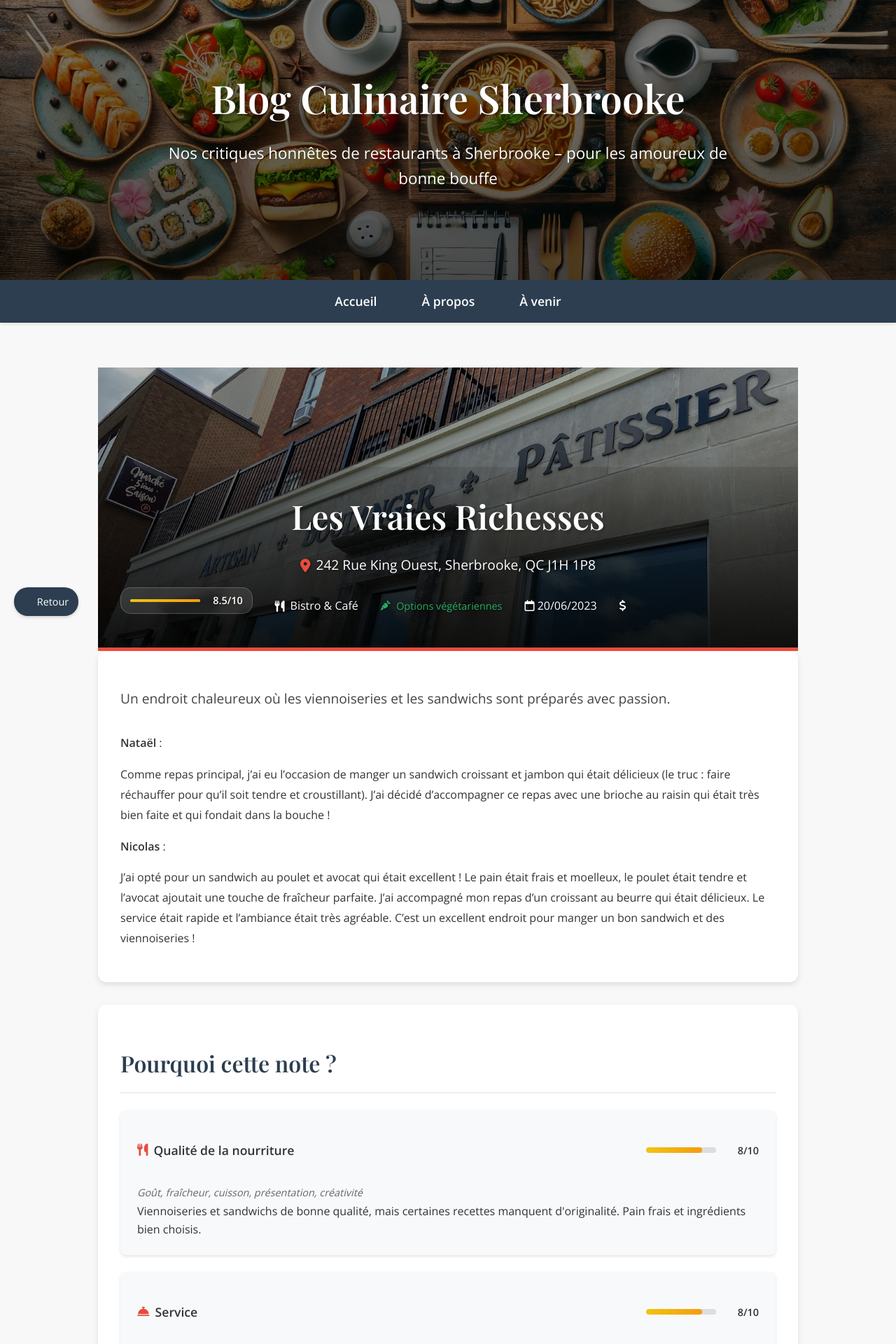
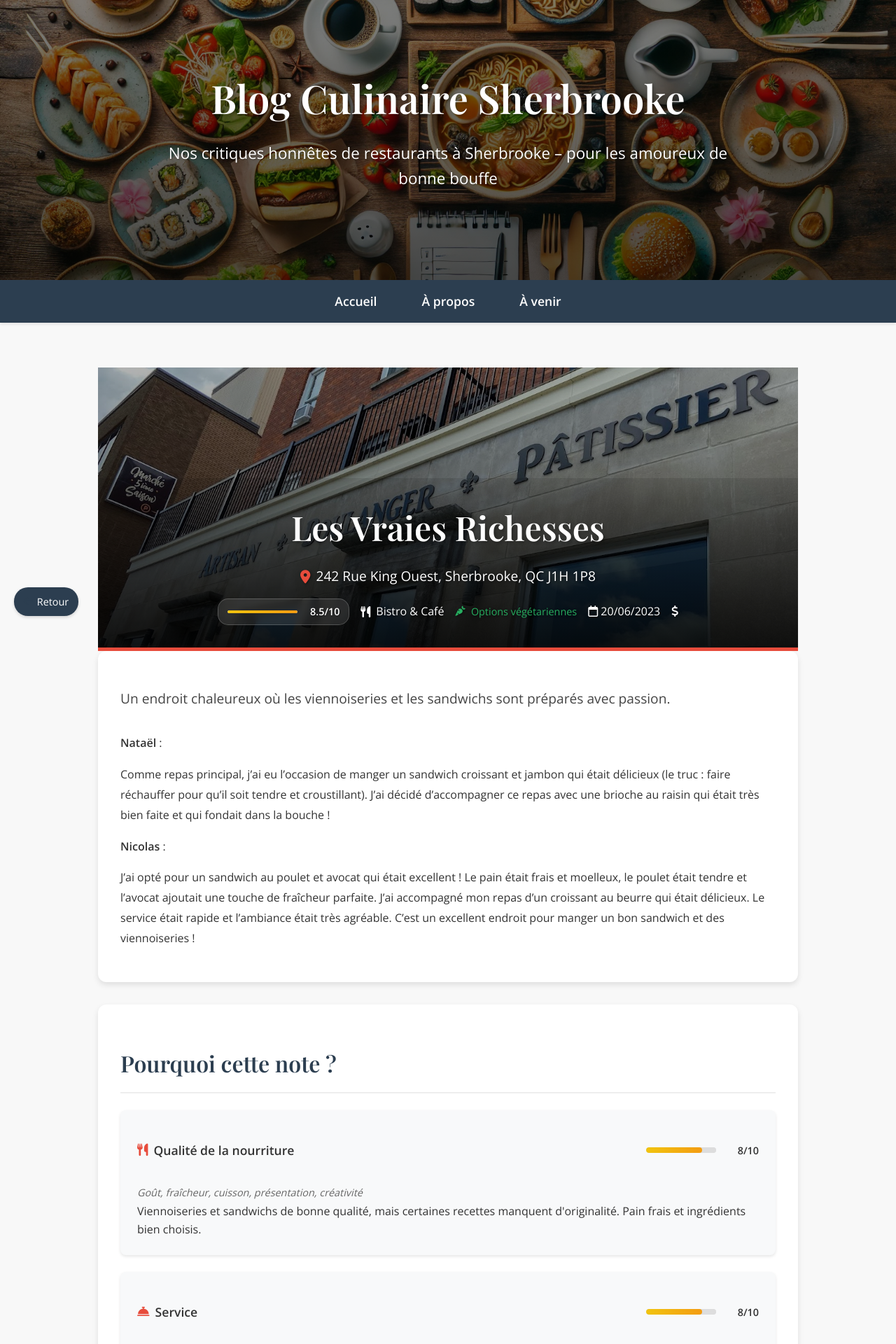
Before and after one commit to Natael21/blog-culinaire, a Jekyll site: the page built from _posts/2023-06-20-les-vraies-richesses.markdown, in a window 1280 px wide. Shown: the top 1920 px of the page at 70% size. Built offline with Jekyll 4.4.1, drawn with Linux system fonts in a browser that asks for light colours; a script that is not in the unit is left out; comment, search, counter and statistics services are not loaded.

Commit message:
Refactor default layout and enhance restaurant CSS for improved styling
- Updated the default layout to remove unnecessary media attributes from the Font Awesome stylesheet link.
- Enhanced restaurant CSS with new styles for the rating component, including hover effects and improved layout for better user interaction.
- Added transitions and flex properties to the restaurant meta section for a more responsive design.

```diff
--- a/_layouts/default.html
+++ b/_layouts/default.html
@@ -17,7 +17,7 @@
     <!-- Chargement des styles -->
     <link rel="stylesheet" href="{{ '/assets/css/style.css' | relative_url }}" />
     <link href="https://fonts.googleapis.com/css2?family=Playfair+Display:wght@600&family=Open+Sans:wght@400;600&display=swap" rel="stylesheet" media="print" onload="this.media='all'" />
-    <link rel="stylesheet" href="https://cdnjs.cloudflare.com/ajax/libs/font-awesome/6.0.0/css/all.min.css" media="print" onload="this.media='all'" />
+    <link rel="stylesheet" href="https://cdnjs.cloudflare.com/ajax/libs/font-awesome/6.0.0/css/all.min.css">
     <link rel="stylesheet" href="{{ '/assets/css/styles.css' | relative_url }}">
 
     <!-- Fallback pour le chargement des polices si JavaScript est désactivé -->
--- a/assets/css/restaurant.css
+++ b/assets/css/restaurant.css
@@ -196,8 +196,22 @@
     display: inline-flex;
     align-items: center;
     gap: 0.6rem;
-    margin-bottom: 1rem;
     border: 1px solid rgba(255, 255, 255, 0.2);
+    transition: all 0.2s ease;
+    vertical-align: middle;
+}
+
+.restaurant-meta {
+    display: flex;
+    align-items: center;
+    gap: 1rem;
+    flex-wrap: wrap;
+    justify-content: center;
+}
+
+.restaurant-meta .rating:hover {
+    background: rgba(255, 255, 255, 0.15);
+    transform: scale(1.05);
 }
 
 .restaurant-meta .rating-bar {
@@ -221,9 +235,14 @@
     text-shadow: 1px 1px 2px rgba(0, 0, 0, 0.3);
 }
 
+.restaurant-meta .rating-link {
+    text-decoration: none;
+    color: inherit;
+}
+
 .restaurant-meta .rating-link:hover {
-    transform: scale(1.05);
-    background: rgba(255, 255, 255, 0.15);
+    transform: none;
+    background: none;
 }
 
 /* Ratings Section
```
